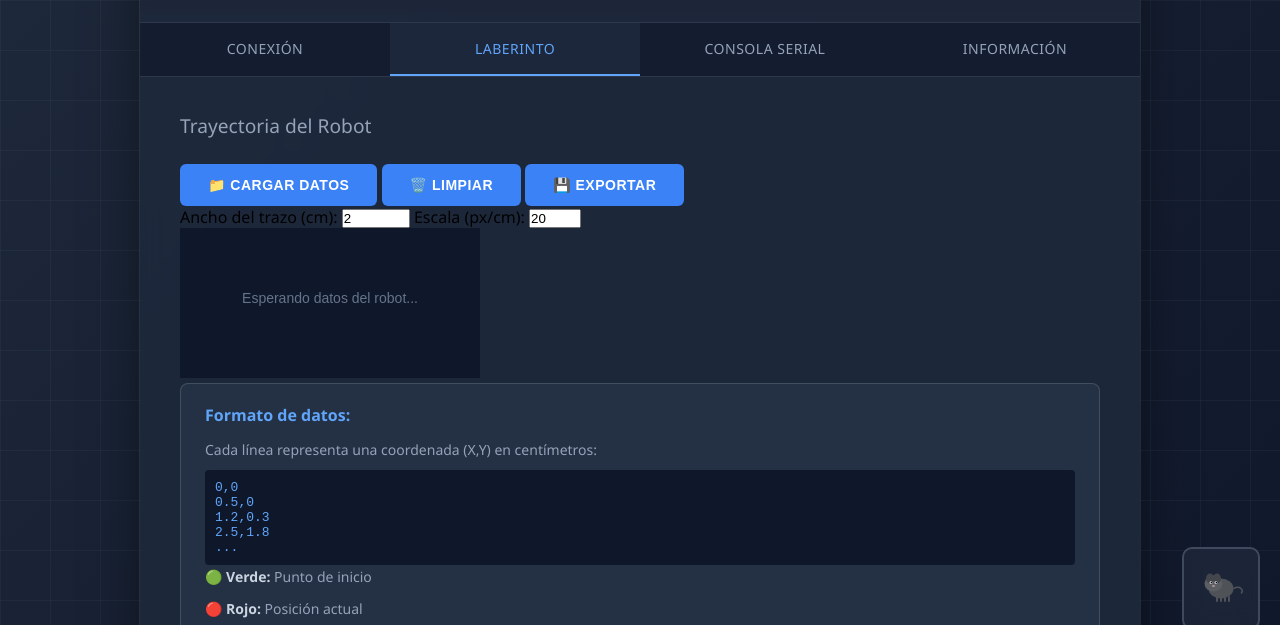
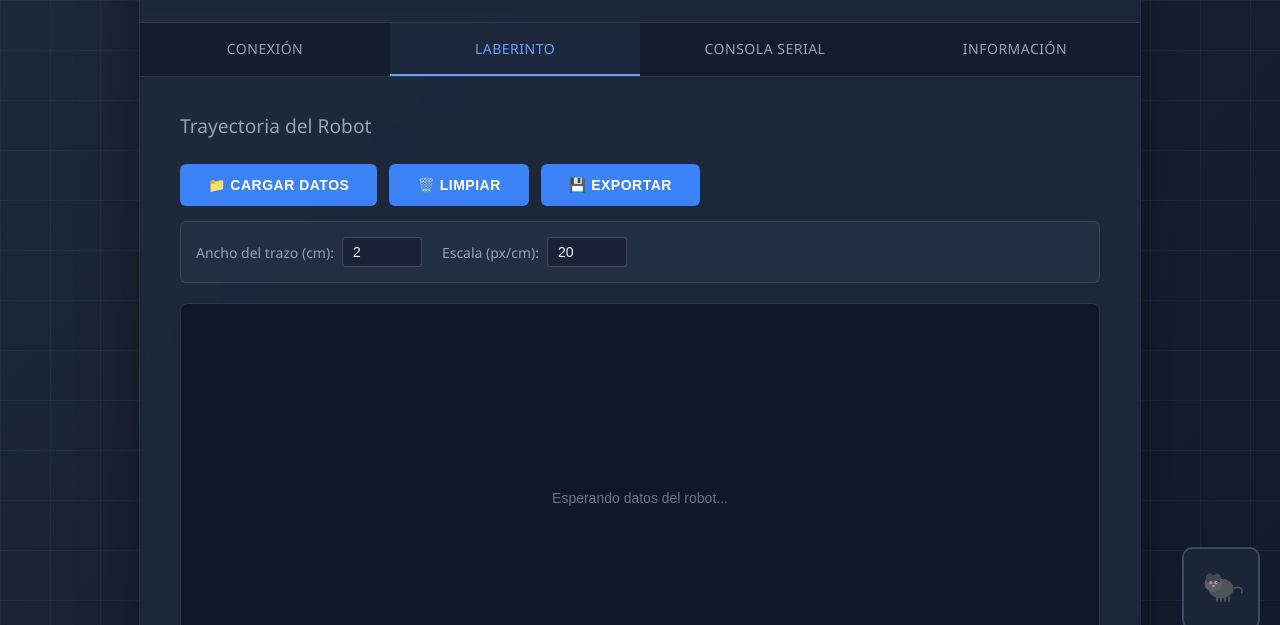
Before and after one commit to sanOlmos/Pagina_Rata32_Host, a plain HTML site: page index.html in a window 1280 px wide. Both pictures are taken after a click on the element "LABERINTO". Shown: the part 150-775 px from the top of the page. Drawn offline with Linux system fonts and the light colour scheme.

Commit message:
Add styles for maze module and settings

```diff
--- a/styles.css
+++ b/styles.css
@@ -369,3 +369,61 @@ button:disabled {
         right: 10px;
     }
 }
+
+/* Estilos para el módulo de laberinto */
+.maze-controls {
+    display: flex;
+    gap: 12px;
+    margin-bottom: 15px;
+}
+
+.maze-settings {
+    display: flex;
+    gap: 20px;
+    margin-bottom: 20px;
+    padding: 15px;
+    background: rgba(51, 65, 85, 0.3);
+    border-radius: 6px;
+    border: 1px solid rgba(148, 163, 184, 0.2);
+}
+
+.maze-settings label {
+    color: #94a3b8;
+    font-size: 14px;
+    display: flex;
+    align-items: center;
+    gap: 8px;
+}
+
+.maze-settings input[type="number"] {
+    width: 80px;
+    padding: 6px 10px;
+    background: rgba(15, 23, 42, 0.5);
+    border: 1px solid rgba(148, 163, 184, 0.3);
+    border-radius: 4px;
+    color: #f1f5f9;
+    font-size: 14px;
+}
+
+.maze-settings input[type="number"]:focus {
+    outline: none;
+    border-color: #60a5fa;
+}
+
+.canvas-container {
+    background: #0f172a;
+    border: 1px solid rgba(148, 163, 184, 0.2);
+    border-radius: 8px;
+    padding: 20px;
+    margin-bottom: 20px;
+    display: flex;
+    justify-content: center;
+    align-items: center;
+    min-height: 400px;
+    overflow: auto;
+}
+
+#mazeCanvas {
+    display: block;
+    image-rendering: crisp-edges;
+}
```
